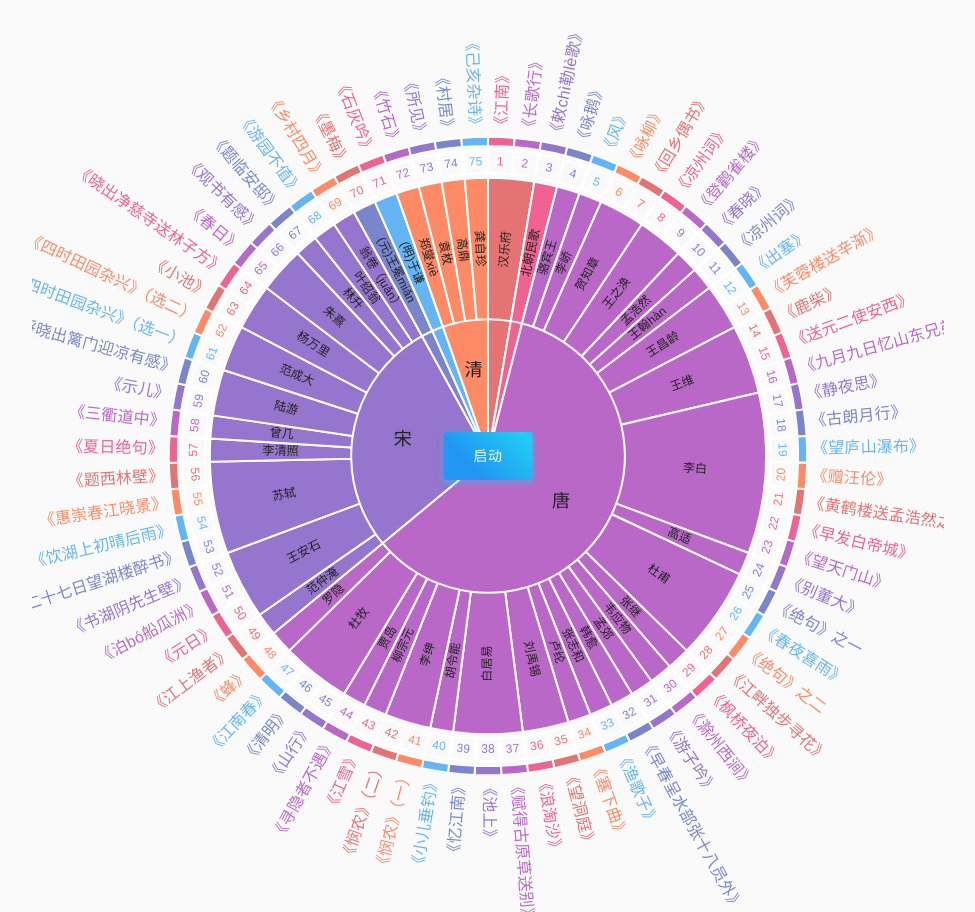
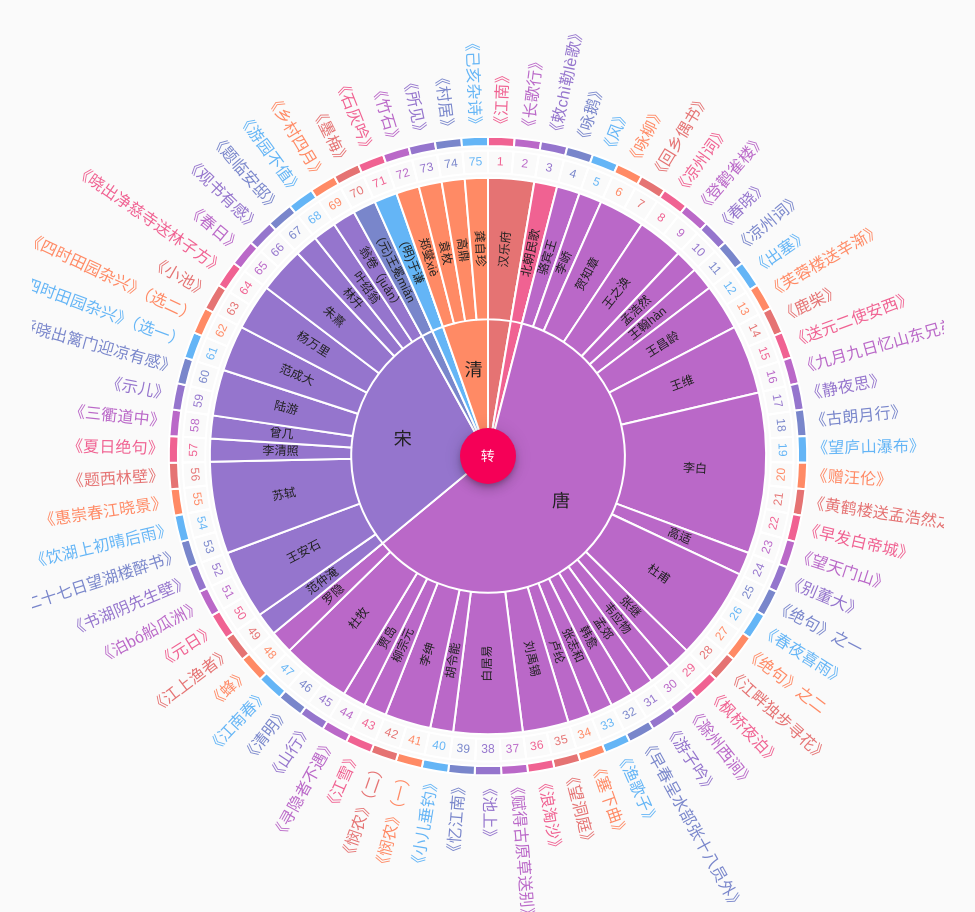
Before and after one commit to YYvanYang/poem-turntable, a React (Create React App) app: page / in a window 1280 px wide. Shown: the whole page, without its empty margins (152-1127 px from the left). Built offline with nearby package versions, Linux system fonts and the light colour scheme.

Commit message:
update turn button

```diff
--- a/src/App.js
+++ b/src/App.js
@@ -4,7 +4,8 @@ import Container from '@material-ui/core/Container';
 import Typography from '@material-ui/core/Typography';
 import Box from '@material-ui/core/Box';
 import Sunburst from 'components/Sunburst';
-import ContainedButtons from 'components/ContainedButtons';
+// import ContainedButtons from 'components/ContainedButtons';
+import TurnButton from 'components/TurnButton';
 import LinearIndeterminate from 'components/LinearIndeterminate';
 import Snackbar from 'components/Snackbar'
 import { useInterval } from 'Hooks/useInterval';
@@ -65,7 +66,7 @@ function App() {
           css={{ transform: 'translate(-50%, -50%)' }}
           zIndex="modal"
         >
-          <ContainedButtons execute={execute} />
+          <TurnButton execute={execute} />
         </Box>
 
         <Box
--- /dev/null
+++ b/src/components/TurnButton/index.js
@@ -0,0 +1,24 @@
+import React from 'react';
+import { makeStyles } from '@material-ui/core/styles';
+// import styles from './index.module.scss'
+import Fab from '@material-ui/core/Fab';
+
+const useStyles = makeStyles(theme => ({
+  margin: {
+    margin: theme.spacing(1)
+  },
+  extendedIcon: {
+    marginRight: theme.spacing(1)
+  }
+}));
+
+function ButtonSizes({execute}) {
+  const classes = useStyles();
+  return (
+    <Fab size="large" onClick={execute} color="secondary" aria-label="转" className={`${classes.margin}`}>
+      转
+    </Fab>
+  );
+}
+
+export default ButtonSizes;
--- /dev/null
+++ b/src/components/TurnButton/index.module.scss
@@ -0,0 +1,13 @@
+button.spinning {
+  box-shadow: none;
+  animation: rotate-s-loader 4s linear infinite;
+}
+
+@keyframes rotate-s-loader {
+  from {
+    transform: rotate(0);
+  }
+  to {
+    transform: rotate(360deg);
+  }
+}
```
